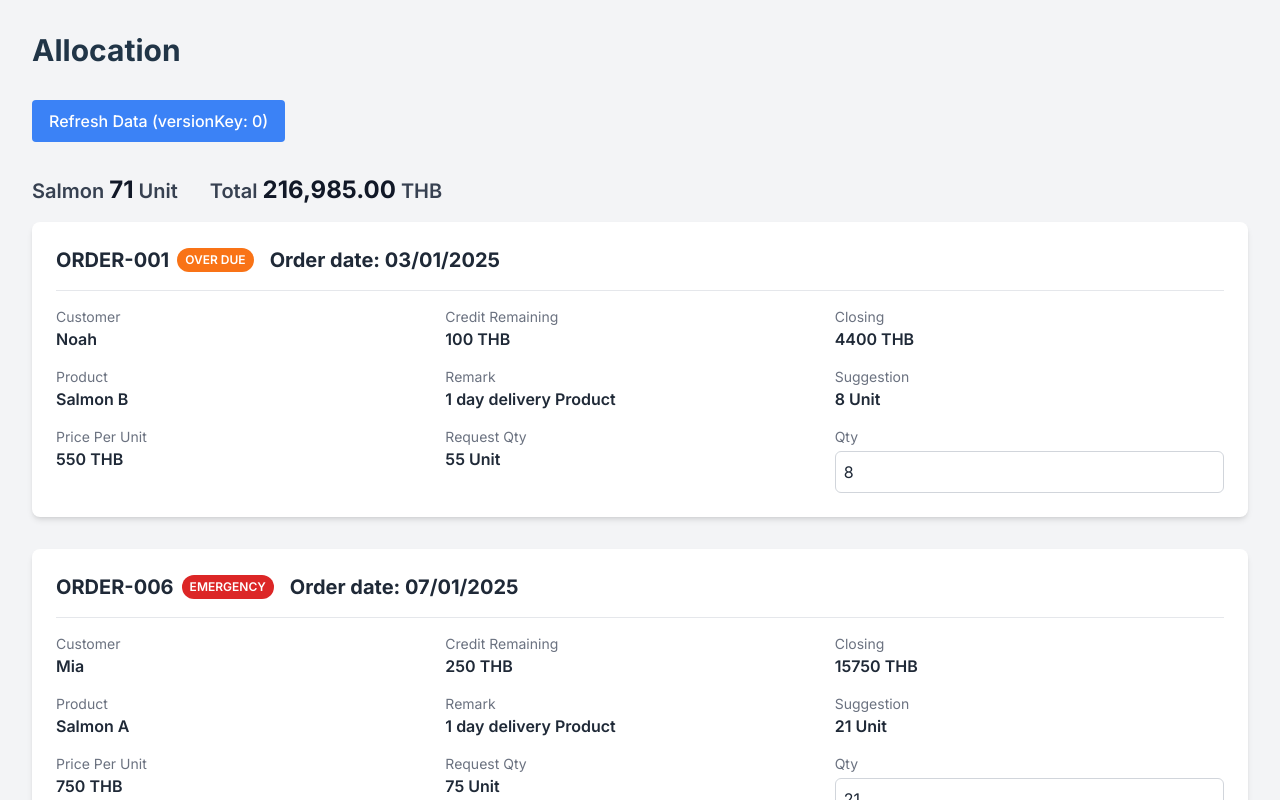
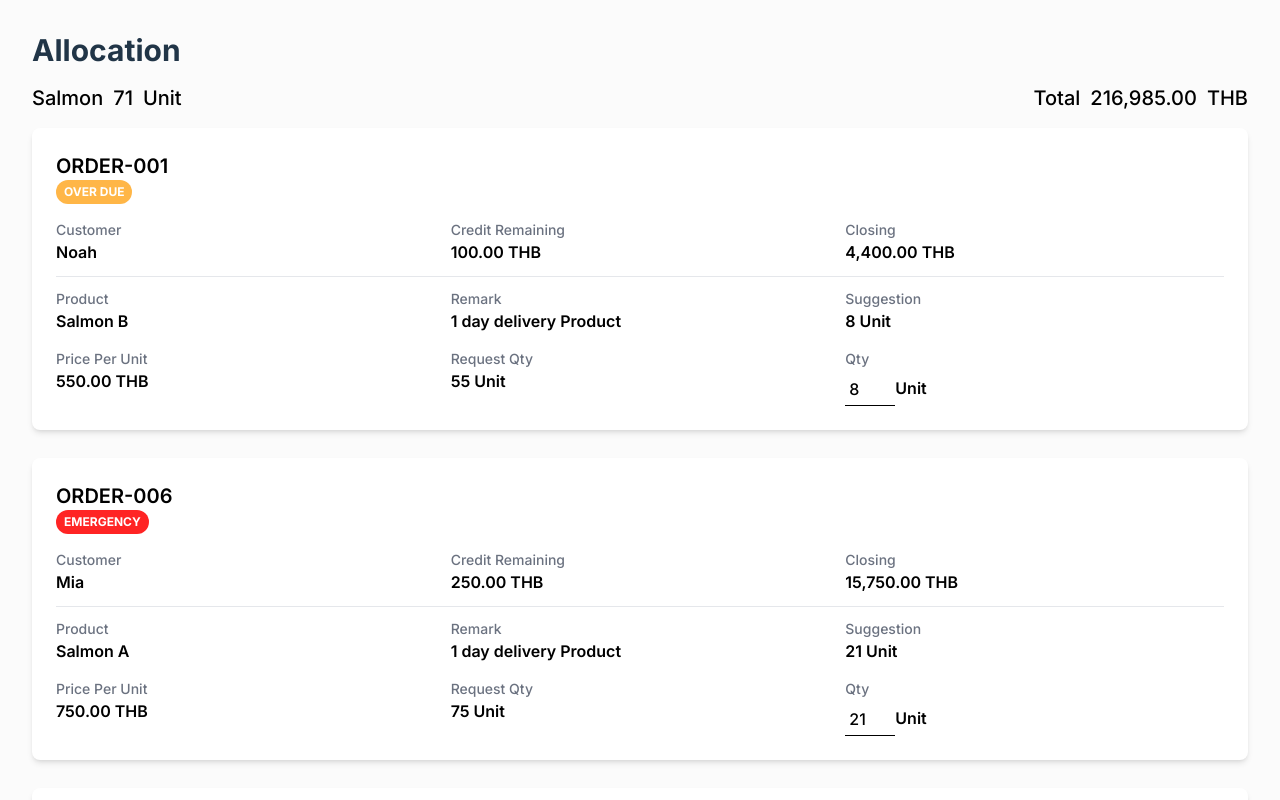
Before and after one commit to puresarisa/salmon-allocation, a React (Vite) app: page / in a window 1280 px wide. Built offline with nearby package versions, Linux system fonts and the light colour scheme.

Commit message:
Revise UI

```diff
--- a/src/App.tsx
+++ b/src/App.tsx
@@ -59,7 +59,7 @@ function App() {
       orderPriority
     );
 
-    // Intelligent prefetching for initial loading
+    // --- Prefetching for initial loading ---
     let visibleOrders: typeof mockOrders = [];
     let totalRequested = 0;
     let i = 0;
@@ -171,20 +171,22 @@ function App() {
       const timer = setTimeout(() => {
         setShowModal(false);
         setErrorMessage(null);
-      }, 3000);
+      }, 5000);
       return () => clearTimeout(timer);
     }
   }, [showModal]);
 
   return (
-    <div className="flex flex-col gap-4 p-8 bg-gray-100 min-h-screen font-sans">
-      <div className="text-3xl font-bold mb-4">Allocation</div>
-      <button
-        className="mb-4 px-4 py-2 bg-blue-500 text-white rounded hover:bg-blue-600 w-fit"
-        onClick={() => setVersionKey((prev) => prev + 1)}
-      >
-        Refresh Data (versionKey: {versionKey})
-      </button>
+    <div className="flex flex-col gap-4 p-5 md:p-8 bg-[#FBFBFB] min-h-screen font-sans">
+      <div className="flex flex-row justify-between items-center">
+        <div className="text-3xl font-bold">Allocation</div>
+        {/* <button
+          className="mb-4 px-4 py-2 bg-gray-400 text-white rounded hover:bg-gray-500 w-fit border-none"
+          onClick={() => setVersionKey((prev) => prev + 1)}
+        >
+          Refresh Data (versionKey: {versionKey})
+        </button> */}
+      </div>
       <Header totalStock={totalStock} totalPrice={totalPrice} />
 
       <ErrorModal
@@ -196,7 +198,7 @@ function App() {
         }}
       />
 
-      <div className="flex flex-col gap-4">
+      <div className="flex flex-col gap-3">
         {displayedOrders.map((order) => {
           const product = products.find((p) => p.id === order.product_id);
           const price = product?.price[order.order_type] ?? 0;
--- a/src/components/ErrorModal.tsx
+++ b/src/components/ErrorModal.tsx
@@ -9,19 +9,21 @@ interface ErrorModalProps {
 const ErrorModal: React.FC<ErrorModalProps> = ({ show, message, onClose }) => {
   if (!show || !message) return null;
   return (
-    <div className="fixed inset-0 flex items-center justify-center z-50">
-      <div className="bg-white border border-red-400 rounded shadow-lg p-6 text-center">
-        <div className="text-red-600 font-bold mb-2">Allocation Error</div>
-        <div className="mb-4">{message}</div>
-        <button
-          className="px-4 py-2 bg-red-500 text-white rounded hover:bg-red-600"
-          onClick={onClose}
-        >
+    <div className="fixed inset-0 flex items-center justify-center">
+      <div className="bg-white border rounded-xl shadow-lg p-6 z-10">
+        <div className="text-red-600 font-semibold mb-2 text-xl">Allocation Error</div>
+        <div className="mb-4 text-sm text-gray-500">{message}</div>
+        <div className="flex justify-end">
+          <button
+            className="mt-3 px-3 py-2 bg-red-600 text-white text-sm rounded-md border-none hover:bg-red-700"
+            onClick={onClose}
+          >
           Close
         </button>
+        </div>
       </div>
       <div
-        className="fixed inset-0 bg-black opacity-30"
+        className="fixed inset-0 bg-black opacity-10"
         onClick={onClose}
       />
     </div>
--- a/src/components/Header.tsx
+++ b/src/components/Header.tsx
@@ -18,9 +18,9 @@ const Header: FC<HeaderProps> = ({ totalStock, totalPrice }) => {
 
 
   return (
-    <div className="text-xl font-semibold text-gray-700">
-      Salmon <span className="text-2xl font-bold text-gray-900">{formattedTotalStock}</span> Unit
-      <span className="ml-8">Total</span> <span className="text-2xl font-bold text-gray-900">{formattedTotalPrice}</span> THB
+    <div className="flex flex-col gap-1 justify-between text-xl font-medium text-black md:flex-row">
+      <div className="flex flex-row gap-[10px]">Salmon <span>{formattedTotalStock}</span> Unit</div>
+      <div className="flex flex-row gap-[10px]">Total <span>{formattedTotalPrice}</span> THB</div>
     </div>
   );
 };
--- a/src/components/OrderCard.tsx
+++ b/src/components/OrderCard.tsx
@@ -24,71 +24,84 @@ const OrderCard: FC<OrderCardProps> = ({ order, onManualAllocate, customerName,
   const getOrderTypeTag = () => {
     let color = 'bg-gray-600';
     if (order.order_type === OrderType.EMERGENCY) {
-      color = 'bg-red-600';
+      color = 'bg-[#FF2424]';
     } else if (order.order_type === OrderType.OVER_DUE) {
-      color = 'bg-orange-500';
+      color = 'bg-[#FFB647]';
     } else if (order.order_type === OrderType.NEW) {
-      color = 'bg-blue-600';
+      color = 'bg-black';
     }
     return (
-      <span className={`ml-2 px-2 py-1 ${color} text-white text-xs font-semibold rounded-full uppercase`}>
+      <span className={`px-2 py-1 ${color} text-white text-xs font-bold rounded-full uppercase`}>
         {order.order_type.toUpperCase().replace('_', ' ')}
       </span>
     );
   };
 
+  const formattedCreditRemaining = new Intl.NumberFormat('en-US', {
+    minimumFractionDigits: 2,
+    maximumFractionDigits: 2,
+  }).format(customerCredit - customerClosing);
+
+  const formattedClosing = new Intl.NumberFormat('en-US', {
+    minimumFractionDigits: 2,
+    maximumFractionDigits: 2,
+  }).format(customerClosing);
+
+    const formattedPricePerUnit = new Intl.NumberFormat('en-US', {
+    minimumFractionDigits: 2,
+    maximumFractionDigits: 2,
+  }).format(productPrice);
+
 
   return (
-    <div className="bg-white rounded-lg shadow-md p-6 mb-4 font-inter text-gray-800">
-      <div className="flex items-center mb-4">
-        <h2 className="text-xl font-bold">ORDER-{order.id}</h2>
+    <div className="bg-white rounded-lg shadow-md p-4 md:p-6 mb-4 text-black font-medium">
+      <div className="flex  flex-col items-start mb-4">
+        <h2 className="text-base md:text-xl font-semibold">ORDER-{order.id}</h2>
         {getOrderTypeTag()}
-        <p className="text-xl font-bold ml-4">
-          Order date: {new Date(order.order_date).toLocaleDateString("en-GB")}
-        </p>
       </div>
 
-      <hr className="my-4 border-gray-200" />
-
-      <div className="grid grid-cols-3 gap-y-4">
+      <div className="grid grid-cols-3 pb-3 my-3 border-b border-gray-200 gap-4">
         <div className="col-span-1">
-          <p className="text-sm text-gray-500">Customer</p>
+          <p className="text-xs md:text-sm text-gray-500">Customer</p>
           <p className="text-base font-semibold">{customerName}</p>
         </div>
         <div className="col-span-1">
-          <p className="text-sm text-gray-500">Credit Remaining</p>
-          <p className="text-base font-semibold">{customerCredit - customerClosing} THB</p>
+          <p className="text-xs md:text-sm text-gray-500">Credit Remaining</p>
+          <p className="text-base font-semibold">{formattedCreditRemaining} THB</p>
         </div>
         <div className="col-span-1">
-          <p className="text-sm text-gray-500">Closing</p>
-          <p className="text-base font-semibold">{customerClosing} THB</p>
+          <p className="text-xs md:text-sm text-gray-500">Closing</p>
+          <p className="text-base font-semibold">{formattedClosing} THB</p>
+        </div>
       </div>
 
+      <div className="grid grid-cols-3 gap-4">
         <div className="col-span-1">
-          <p className="text-sm text-gray-500">Product</p>
+          <p className="text-xs md:text-sm text-gray-500">Product</p>
           <p className="text-base font-semibold">{productName}</p>
         </div>
         <div className="col-span-1">
-          <p className="text-sm text-gray-500">Remark</p>
-          <p className="text-base font-semibold">1 day delivery Product</p>
+          <p className="text-xs md:text-sm text-gray-500">Remark</p>
+          <p className="text-sm md:text-base font-semibold">1 day delivery Product</p>
         </div>
         <div className="col-span-1">
-          <p className="text-sm text-gray-500">Suggestion</p>
+          <p className="text-xs md:text-sm text-gray-500">Suggestion</p>
           <p className="text-base font-semibold">{order.suggested_qty} Unit</p>
         </div>
 
         <div className="col-span-1">
-          <p className="text-sm text-gray-500">Price Per Unit</p>
-          <p className="text-base font-semibold">{productPrice} THB</p>
+          <p className="text-xs md:text-sm text-gray-500">Price Per Unit</p>
+          <p className="text-base font-semibold">{formattedPricePerUnit} THB</p>
         </div>
         <div className="col-span-1">
-          <p className="text-sm text-gray-500">Request Qty</p>
+          <p className="text-xs md:text-sm text-gray-500">Request Qty</p>
           <p className="text-base font-semibold">{order.request_qty} Unit</p>
         </div>
         <div className="col-span-1 flex flex-col">
-          <label htmlFor={`qty-${order.id}`} className="text-sm text-gray-500">
+          <label htmlFor={`qty-${order.id}`} className="text-xs md:text-sm text-gray-500">
             Qty
           </label>
+          <div className='flex flex-row items-center'>
             <input
               id={`qty-${order.id}`}
               type="number"
@@ -96,8 +109,10 @@ const OrderCard: FC<OrderCardProps> = ({ order, onManualAllocate, customerName,
               onChange={handleInputChange}
               max={order.request_qty}
               min="0"
-            className="w-full mt-1 p-2 border border-gray-300 rounded-md focus:outline-none focus:ring-2 focus:ring-blue-500"
+              className="w-[50px] mt-1 p-1 border-b border-black focus:outline-none focus:ring-2 focus:ring-blue-500"
             />
+            <p className="text-base font-semibold"> Unit</p>
+          </div>
         </div>
       </div>
     </div>
--- a/src/utils/allocationUtils.ts
+++ b/src/utils/allocationUtils.ts
@@ -16,18 +16,16 @@ export function allocateOrders(
   let currentStock = initialStock;
   const tempOrders: Order[] = JSON.parse(JSON.stringify(sourceOrders));
 
-  // Sort orders: oldest first, then by priority
+  //Sort orders: oldest first, then by priority
   const sortedOrders = [...tempOrders].sort((a, b) => {
     const dateA = new Date(a.order_date).getTime();
     const dateB = new Date(b.order_date).getTime();
-    if (dateA !== dateB) return dateA - dateB; // Oldest first
-    // If same date, prioritize by order type
+    if (dateA !== dateB) return dateA - dateB;
     const priorityA = orderPriority[a.order_type];
     const priorityB = orderPriority[b.order_type];
     return priorityA - priorityB;
   });
 
-  // Allocation logic uses sortedOrders instead of tempOrders
   // First Pass: Fair Allocation - give at least one item to each customer if possible
   sortedOrders.forEach(order => order.allocated_qty = 0);
 
@@ -79,6 +77,5 @@ export function allocateOrders(
     return { ...order, allocated_qty, suggested_qty: allocated_qty };
   });
 
-  // No need to sort again for display, as sortedOrders is already sorted
   return allocatedOrders;
 }
```
Lines whose indentation alone changed are shown as unchanged.
